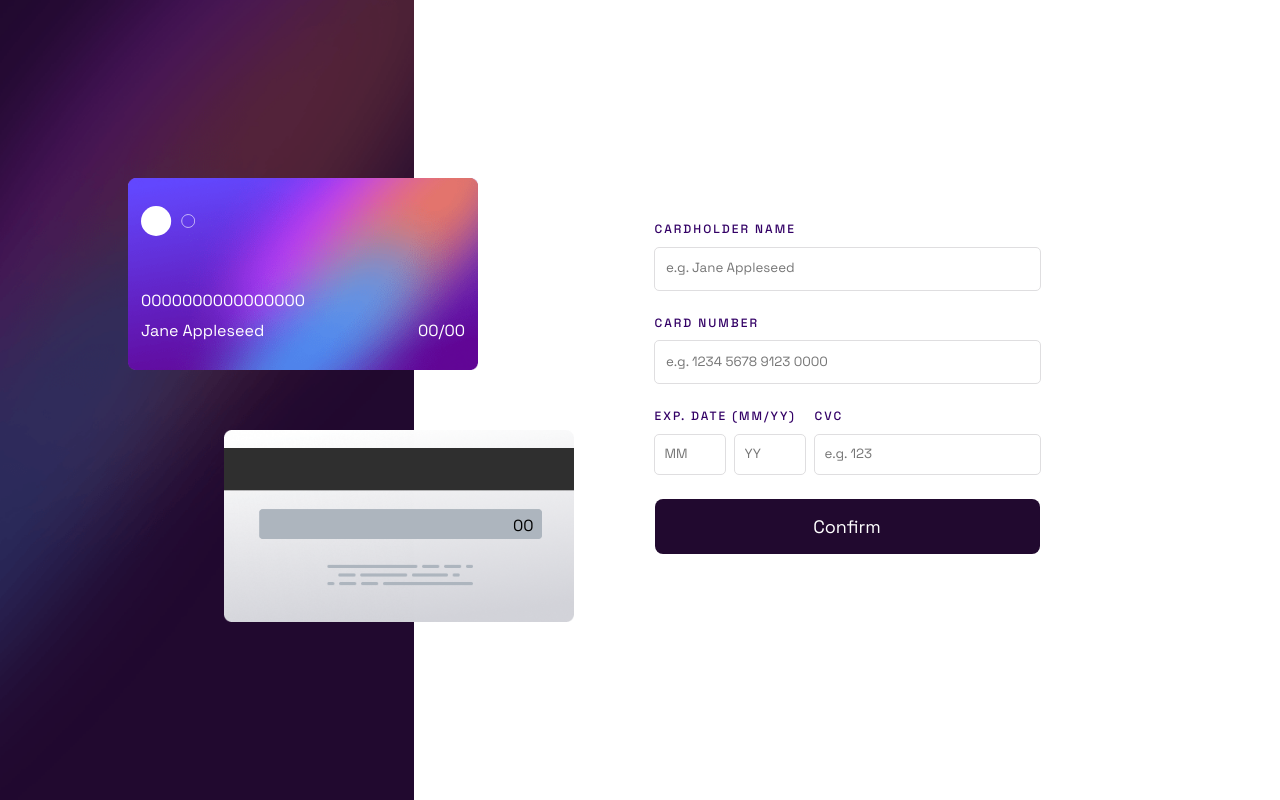
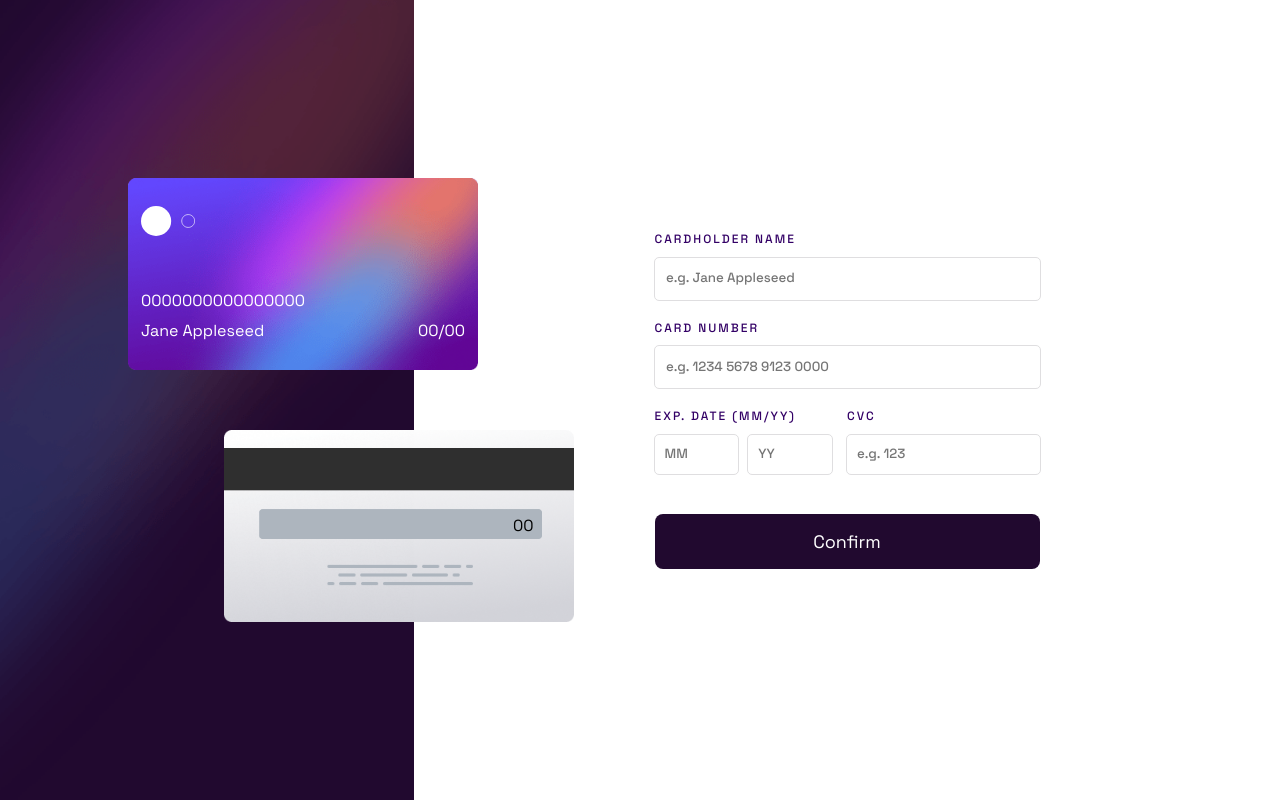
Before and after one commit to JorgeAMendoza/interactive-card-form, a React (Vite) app: page / in a window 1280 px wide. Built offline with nearby package versions, Linux system fonts and the light colour scheme.

Commit message:
remove collapsing margin in labels, ensure that the outline of an input is red if there are invalid values, modify layout using flexbox

```diff
--- a/src/components/CardForm/CardForm.styled.ts
+++ b/src/components/CardForm/CardForm.styled.ts
@@ -4,6 +4,29 @@ import { fadeOut } from '../../styles/animations';
 
 const CardFormStyled = styled.div`
   width: 100%;
+
+  form {
+    display: flex;
+    flex-direction: column;
+    gap: 2rem;
+
+    button {
+      margin-block-start: 2rem;
+    }
+
+    > div {
+      display: flex;
+      flex-direction: column;
+    }
+  }
+
+  > form label {
+    font-size: var(--small-text);
+    color: var(--primary-color);
+    text-transform: uppercase;
+    font-weight: 500;
+    letter-spacing: 2px;
+  }
 
   &[data-formsent='sent'] {
     animation: ${fadeOut} 0.5s linear;
@@ -12,10 +35,6 @@ const CardFormStyled = styled.div`
   @media screen and (${device.tablet}) {
     margin-block-start: 0;
     width: 38.5rem;
-  }
-
-  form > * {
-    margin-block-end: min(2.5rem, 4.5vh);
   }
 `;
 
@@ -35,14 +54,16 @@ export const CardFormWrapper = styled.section`
 export const DateCVCWrapper = styled.div`
   display: flex;
   align-items: flex-start;
-  gap: 1rem;
+  flex-direction: row !important;
+  gap: 1.5rem;
 
   > div:nth-of-type(1) {
-    width: 40%;
+    flex: 1;
+    width: 50%;
   }
 
-  > div:nth-of-type(2) {
-    width: 60%;
+  > label {
+    width: 50%;
   }
 `;
 
--- a/src/components/CardForm/CardForm.tsx
+++ b/src/components/CardForm/CardForm.tsx
@@ -45,24 +45,29 @@ const CardForm = ({ changeToLoading }: CardFormComponentProps) => {
         }}
       >
         <Form>
+          <div>
+            <label data-testid="cardHolderName">
+              Cardholder name
               <TextField
-            labelText="cardholder name"
-            inputProps={{
-              type: 'text',
-              name: 'cardHolderName',
-              id: 'cardHolderName',
-              placeholder: 'e.g. Jane Appleseed',
-            }}
+                type="text"
+                name="cardHolderName"
+                id="cardHolderName"
+                placeholder="e.g. Jane Appleseed"
               />
+            </label>
+          </div>
+
+          <div>
+            <label data-testid="cardNumber">
+              Card number
               <TextField
-            labelText="card number"
-            inputProps={{
-              type: 'text',
-              name: 'cardNumber',
-              id: 'cardNumber',
-              placeholder: 'e.g. 1234 5678 9123 0000',
-            }}
+                type="text"
+                name="cardNumber"
+                id="cardNumber"
+                placeholder="e.g. 1234 5678 9123 0000"
               />
+            </label>
+          </div>
 
           <DateCVCWrapper>
             <DateField
@@ -81,15 +86,15 @@ const CardForm = ({ changeToLoading }: CardFormComponentProps) => {
               }}
             />
 
+            <label data-testid="cardCVC">
+              CVC
               <TextField
-              labelText="CVC"
-              inputProps={{
-                type: 'text',
-                name: 'cardCVC',
-                placeholder: 'e.g. 123',
-                id: 'cardCVC',
-              }}
+                type="text"
+                name="cardCVC"
+                placeholder="e.g. 123"
+                id="cardCVC"
               />
+            </label>
           </DateCVCWrapper>
 
           <PrimaryButton type="submit">confirm</PrimaryButton>
--- a/src/components/CardForm/DateField/DateField.styled.ts
+++ b/src/components/CardForm/DateField/DateField.styled.ts
@@ -17,15 +17,15 @@ const DateFieldStyled = styled.div<DateFieldStyledProps>`
   }
 
   p:last-child {
-    font-size: 1.2rem;
+    font-size: var(--small-text);
     text-transform: none;
-    margin-block-start: 1rem;
     color: #ff5050;
+    margin-block-start: 0.8rem;
   }
 
   > div {
     display: flex;
-    margin-block-start: 0.5rem;
+    margin-block-start: 1rem;
     align-items: flex-start;
     gap: 1rem;
   }
@@ -44,7 +44,6 @@ const DateFieldStyled = styled.div<DateFieldStyledProps>`
     color: inherit;
     border-radius: 4px;
     font-weight: inherit;
-    margin-block-start: 0.5rem;
 
     &:focus {
       outline: 1px solid var(--primary-color);
--- a/src/components/CardForm/DateField/DateField.tsx
+++ b/src/components/CardForm/DateField/DateField.tsx
@@ -52,7 +52,7 @@ const DateField = ({ labelText, monthProps, yearProps }: DateFieldProps) => {
     <DateFieldStyled monthInvalid={monthInvalid} yearInvalid={yearInvalid}>
       <p>{labelText}</p>
       <div>
-        <label>
+        <label data-testid="cardMonthExp">
           <input
             {...monthField}
             {...monthProps}
@@ -60,10 +60,11 @@ const DateField = ({ labelText, monthProps, yearProps }: DateFieldProps) => {
               monthField.onChange(e);
               cardDisplayUpdate(monthProps.name, e.target.value);
             }}
+            aria-label="card month experation input"
           />
         </label>
 
-        <label>
+        <label data-testid="cardYearExp">
           <input
             {...yearField}
             {...yearProps}
@@ -71,6 +72,7 @@ const DateField = ({ labelText, monthProps, yearProps }: DateFieldProps) => {
               yearField.onChange(e);
               cardDisplayUpdate(yearProps.name, e.target.value);
             }}
+            aria-label="card month experation input"
           />
         </label>
       </div>
--- a/src/components/CardForm/TextField/TextField.styled.ts
+++ b/src/components/CardForm/TextField/TextField.styled.ts
@@ -5,19 +5,9 @@ interface TextFieldStyledProps {
 }
 
 const TextFieldStyled = styled.div<TextFieldStyledProps>`
-  label > p:first-child {
-    font-size: var(--small-text);
-    color: var(--primary-color);
-    text-transform: uppercase;
-    font-weight: 500;
-    letter-spacing: 2px;
-    margin: 0;
-    margin-block-end: 1rem;
-  }
-
   input {
     display: block;
-    margin-block-start: 0.5rem;
+    margin-block-start: 1rem;
     border-radius: 4px;
     outline: 1px solid
       ${({ inputInvalid }) => (inputInvalid ? 'red' : '#dfdee0')};
@@ -35,7 +25,7 @@ const TextFieldStyled = styled.div<TextFieldStyledProps>`
     font-weight: 500;
     font-size: var(--small-text);
     text-transform: none;
-    margin-block-start: 1rem;
+    margin-block-start: 0.8rem;
     color: #ff5050;
     letter-spacing: normal;
   }
--- a/src/components/CardForm/TextField/TextField.tsx
+++ b/src/components/CardForm/TextField/TextField.tsx
@@ -4,27 +4,22 @@ import { useCardDisplayContext } from '../../../context/CardDisplayContext';
 import { CardFormPropsKeys } from '../../../types/forms';
 import TextFieldStyled from './TextField.styled';
 
-interface InputProps {
+interface TextFieldProps {
   name: CardFormPropsKeys;
   type: string;
-  id: InputProps['name'];
+  id: TextFieldProps['name'];
   placeholder: string;
 }
 
-interface TextFieldProps {
-  labelText: string;
-  inputProps: InputProps;
-}
-
-const TextField = ({ labelText, inputProps }: TextFieldProps) => {
+const TextField = (props: TextFieldProps) => {
   const [inputInvalid, setInputInvalid] = useState(false);
-  const [field, meta] = useField(inputProps.name);
+  const [field, meta] = useField(props.name);
   const { dispatch } = useCardDisplayContext();
 
   useEffect(() => {
     if (meta.touched && meta.error) setInputInvalid(true);
     else setInputInvalid(false);
-  }, [meta.error]);
+  }, [meta.error, meta.touched]);
 
   const cardDisplayUpdate = (fieldName: CardFormPropsKeys, input: string) => {
     switch (fieldName) {
@@ -45,18 +40,15 @@ const TextField = ({ labelText, inputProps }: TextFieldProps) => {
 
   return (
     <TextFieldStyled inputInvalid={inputInvalid}>
-      <label>
-        <p>{labelText}</p>
       <input
         {...field}
-          {...inputProps}
+        {...props}
         onChange={(e) => {
           field.onChange(e);
-            cardDisplayUpdate(inputProps.name, e.target.value);
+          cardDisplayUpdate(props.name, e.target.value);
         }}
       />
       {meta.touched && meta.error ? <p>{meta.error}</p> : null}
-      </label>
     </TextFieldStyled>
   );
 };
```
Lines whose indentation alone changed are shown as unchanged.
